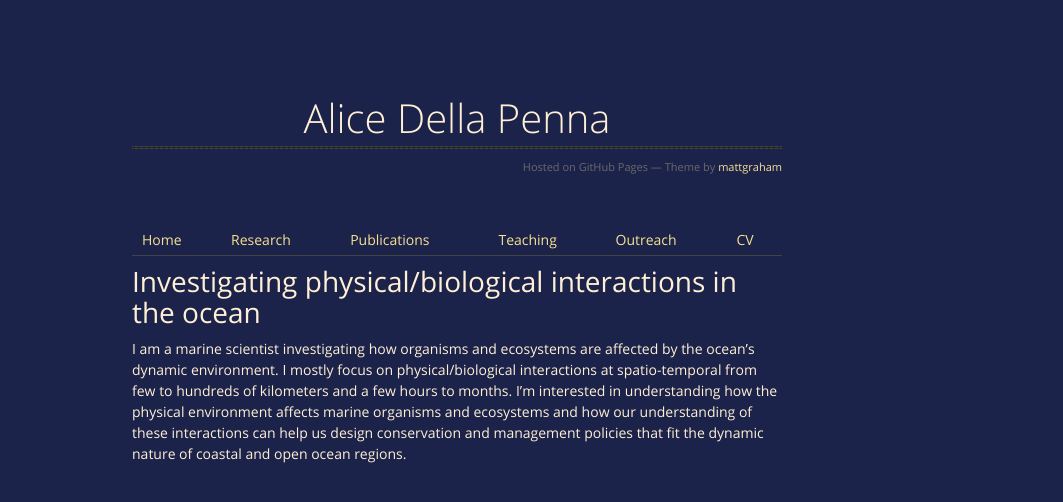
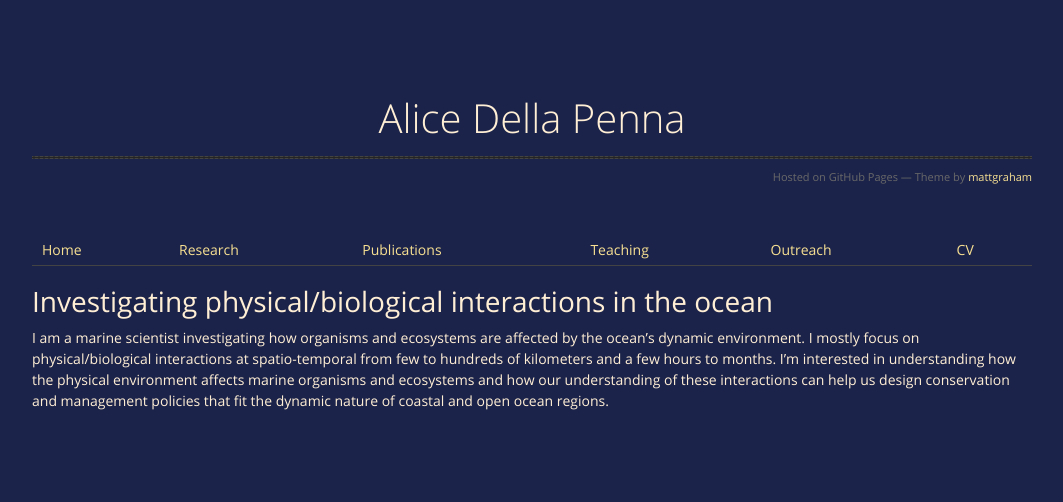
Before and after one commit to AliceDellaPenna/alicedellapenna.github.io, a Jekyll site: the page built from index.markdown, in a window 1280 px wide. Shown: the top 502 px of the page, without its empty margins (108-1171 px from the left). Built offline with Jekyll 4.4.1, drawn with Linux system fonts in a browser that asks for light colours; the repository's description, which GitHub fills in, is left out.

Commit message:
Update jekyll-theme-midnight.scss

```diff
--- a/_sass/jekyll-theme-midnight.scss
+++ b/_sass/jekyll-theme-midnight.scss
@@ -26,7 +26,7 @@
 }
 
 p, ul, ol, table, pre, dl {
-  margin:0 0 10px;
+  margin:0 0 20px;
 }
 
 h1, h2, h3 {
@@ -81,7 +81,7 @@
 }
 
 .wrapper {
-  max-width:800px;
+  max-width:1000px;
   margin:0 auto;
   position:relative;
   padding: 0 20px;
@@ -171,7 +171,7 @@
   box-shadow: 0px 1px 3px rgba(0,0,0,.25);
 
   nav {
-    max-width: 650px;
+    max-width: 1000px;
     margin: 0 auto;
     padding: 0 10px;
     background: blue;
@@ -230,7 +230,7 @@
 }
 
 section {
-  max-width:650px;
+  max-width:1000px;
   padding: 30px 0px 50px 0px;
   margin: 20px 0;
   margin-top: 70px;
```
